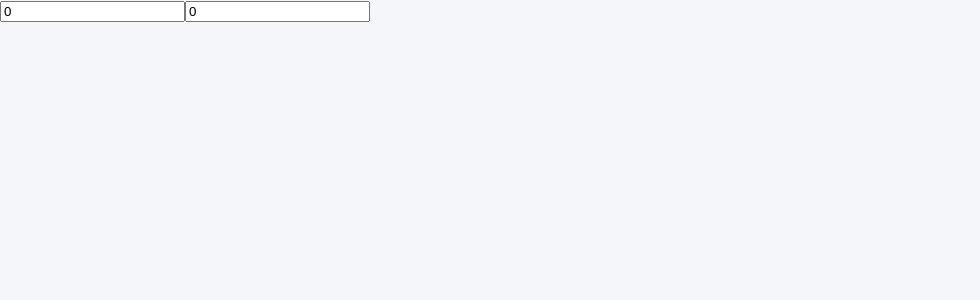
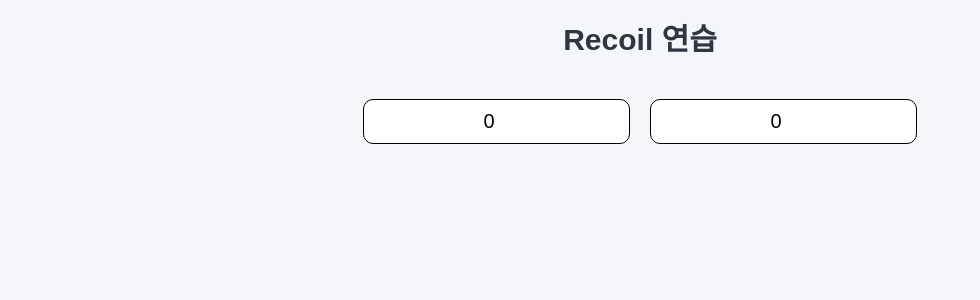
Before and after one commit to parkgeonwoong/study-reacts, a React (Vite) app: page / in a window 1280 px wide. Shown: the top 300 px of the page, without its empty margins (0-980 px from the left). Built offline with nearby package versions, Linux system fonts and the light colour scheme.

Commit message:
Feat : selector의 set 사용

```diff
--- a/src/App.tsx
+++ b/src/App.tsx
@@ -1,25 +1,74 @@
 import React from "react";
-import { useRecoilState, useRecoilValue } from "recoil";
+import { Helmet, HelmetProvider } from "react-helmet-async";
+import { useRecoilState } from "recoil";
+import styled from "styled-components";
 import { hourSelector, minuteState } from "./atoms";
 
 function App() {
   const [minutes, setMinutes] = useRecoilState(minuteState);
-  const hours = useRecoilValue(hourSelector);
+
+  // ❓ selector의 get = hours, set = setHours
+  const [hours, setHours] = useRecoilState(hourSelector);
+
   const onMinuteChange = (event: React.FormEvent<HTMLInputElement>) => {
+    // ❓ 문자열을 숫자로 바꾸는 shortCut
     setMinutes(+event.currentTarget.value);
+  };
+  const onHourChange = (event: React.FormEvent<HTMLInputElement>) => {
+    setHours(+event.currentTarget.value);
   };
 
   return (
-    <div>
+    <>
+      <HelmetProvider>
+        <Helmet>
+          <title>Recoil</title>
+        </Helmet>
+
+        <Title>Recoil 연습</Title>
+
+        <Wrapper>
           <input
             value={minutes}
             onChange={onMinuteChange}
             type="number"
             placeholder="Minutes"
           />
-      <input value={hours} type="number" placeholder="Hours" readOnly />
-    </div>
+          <input
+            value={hours}
+            onChange={onHourChange}
+            type="number"
+            placeholder="Hours"
+          />
+        </Wrapper>
+      </HelmetProvider>
+    </>
   );
 }
 
+const Title = styled.h1`
+  font-size: 30px;
+  font-weight: 600;
+  text-align: center;
+  margin: 20px 0px;
+`;
+
+const Wrapper = styled.div`
+  display: flex;
+  align-items: center;
+  justify-content: center;
+  width: 480px;
+  margin: 0 auto;
+  padding: 20px 0px;
+
+  input {
+    font-size: 20px;
+    text-align: center;
+    border: 1px solid #000;
+    border-radius: 10px;
+    margin: 0 10px;
+    padding: 10px 0px;
+  }
+`;
+
 export default App;
--- a/src/atoms.ts
+++ b/src/atoms.ts
@@ -11,4 +11,9 @@
     const minutes = get(minuteState);
     return minutes / 60;
   },
+  set: ({ set }, newValue) => {
+    // console.log(newValue);
+    const minutes = Number(newValue) * 60;
+    set(minuteState, minutes);
+  },
 });
```
Lines whose indentation alone changed are shown as unchanged.
